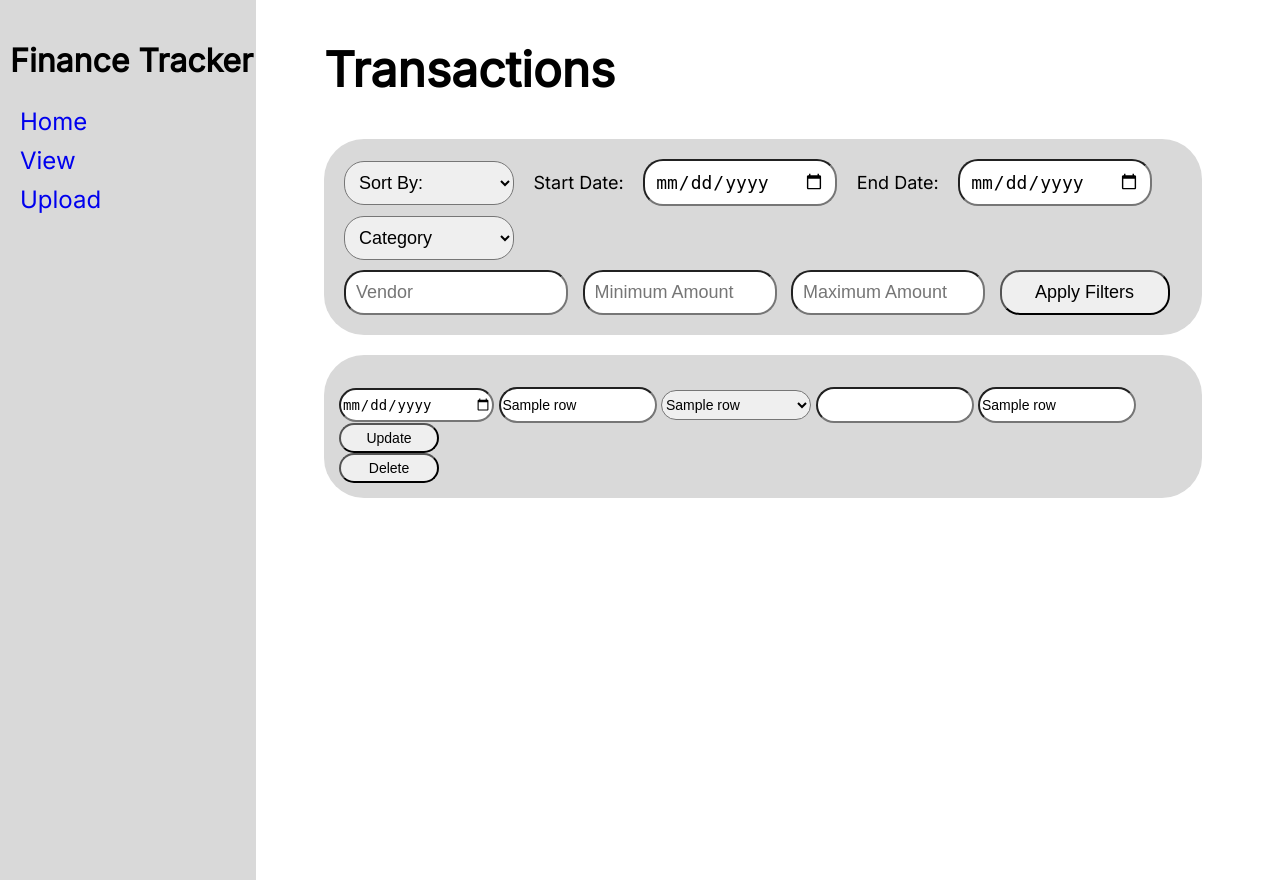
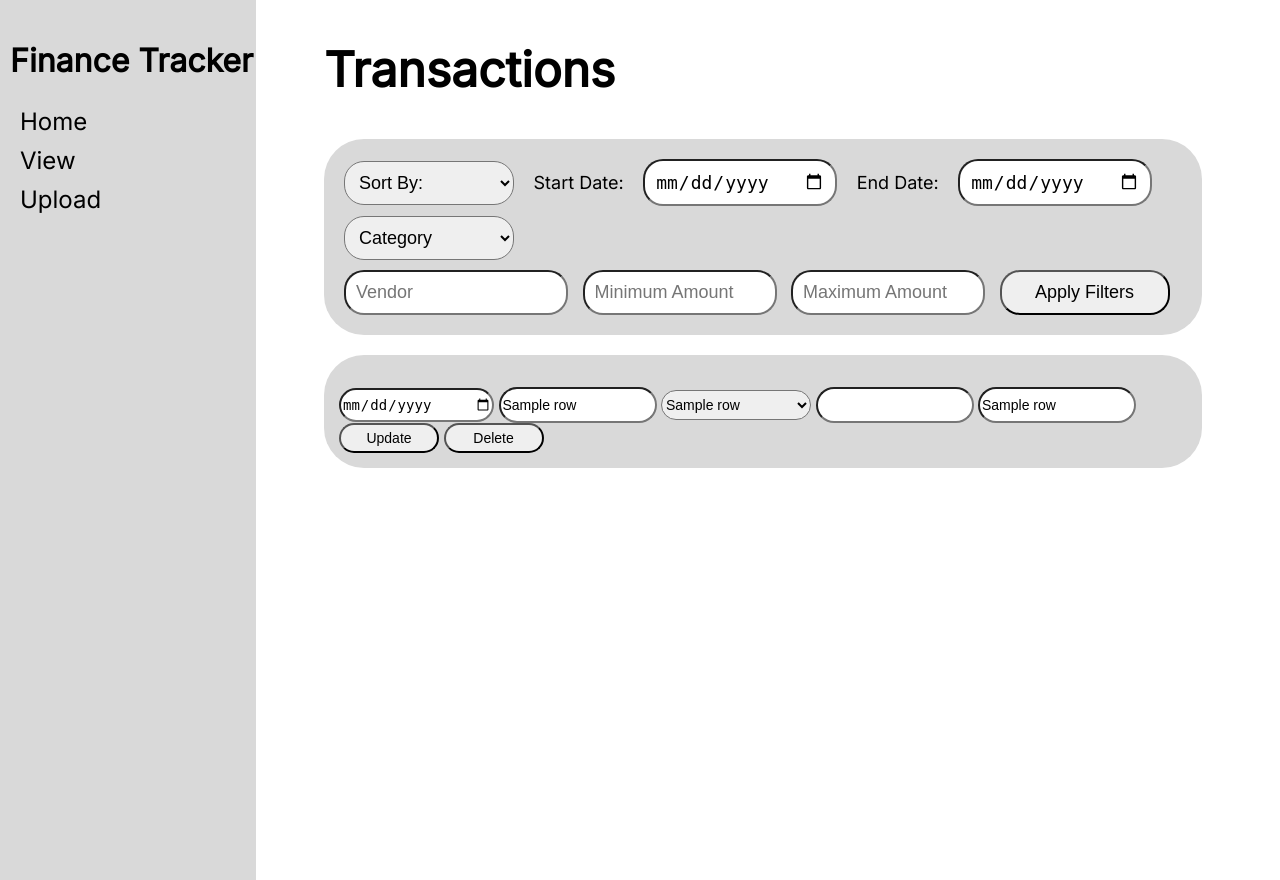
Before and after one commit to Lin-Ian/Finance-Tracker, a Flask app: template templates/view.html in a window 1280 px wide. Run offline with Flask 3, Linux system fonts and the light colour scheme; the template is opened without the code that fills it: most values are stand-ins (such as "Sample title", 1, 10 or a date in 2020); some libraries are stand-ins or nearby versions.

Commit message:
Edit sidebar links and transaction table css

```diff
--- a/static/css/template.css
+++ b/static/css/template.css
@@ -18,10 +18,11 @@
 }
 
 .sidenav a {
-  padding: 5px 10px 5px 20px;
-  text-decoration: none;
-  font-size: 24px;
-  display: block;
+    padding: 5px 10px 5px 20px;
+    text-decoration: none;
+    font-size: 24px;
+    display: block;
+    color: black;
 }
 
 .main {
@@ -115,6 +116,10 @@
     font-size: 14px;
 }
 
+.main .view .entry form {
+    display: inline;
+}
+
 .main .view input[type=submit] {
     width: 100px;
 }
--- a/templates/view.html
+++ b/templates/view.html
@@ -57,6 +57,7 @@
 
         <!--Update transactions-->
         <td>
+            <div class="entry">
                 <!--One row of data-->
                 <form action="/update" method="post">
                     <!--Id column-->
@@ -84,6 +85,7 @@
                     <input type="hidden" name="id" value="{{ row[0] }}">
                     <input type="submit" value="Delete">
                 </form>
+            </div>
         </td>
     </tr>
     {% endfor %}
```
Lines whose indentation alone changed are shown as unchanged.
